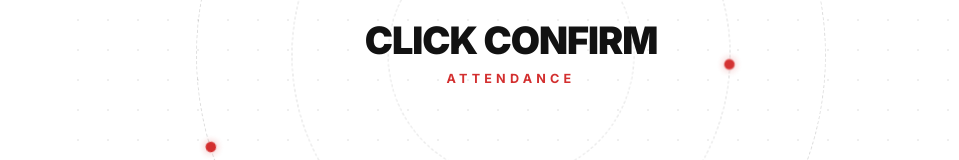
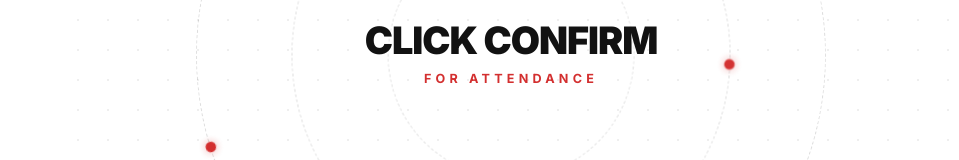
Before and after one commit to 100Bco/dacybussinesspark-v2, a React (Vite) app: page / in a window 1280 px wide. Shown: the part 2217-2377 px from the top of the page, without its empty margins (321-1280 px from the left). Built offline with nearby package versions, Linux system fonts and the light colour scheme; a web font is replaced by a local one.

Commit message:
Update text to 'CLICK CONFIRM' / 'FOR ATTENDANCE'
- Add 'FOR' to second line
- Text now reads: CLICK CONFIRM (line 1) / FOR ATTENDANCE (line 2)

```diff
--- a/components/ConnectSuccessSection.tsx
+++ b/components/ConnectSuccessSection.tsx
@@ -33,7 +33,7 @@ export const ConnectSuccessSection: React.FC = () => {
         {/* Thẻ trung tâm */}
         <div className="center-card">
           <div className="card-title">CLICK CONFIRM</div>
-          <div className="card-subtitle">ATTENDANCE</div>
+          <div className="card-subtitle">FOR ATTENDANCE</div>
         </div>
       </div>
     </section>
```
